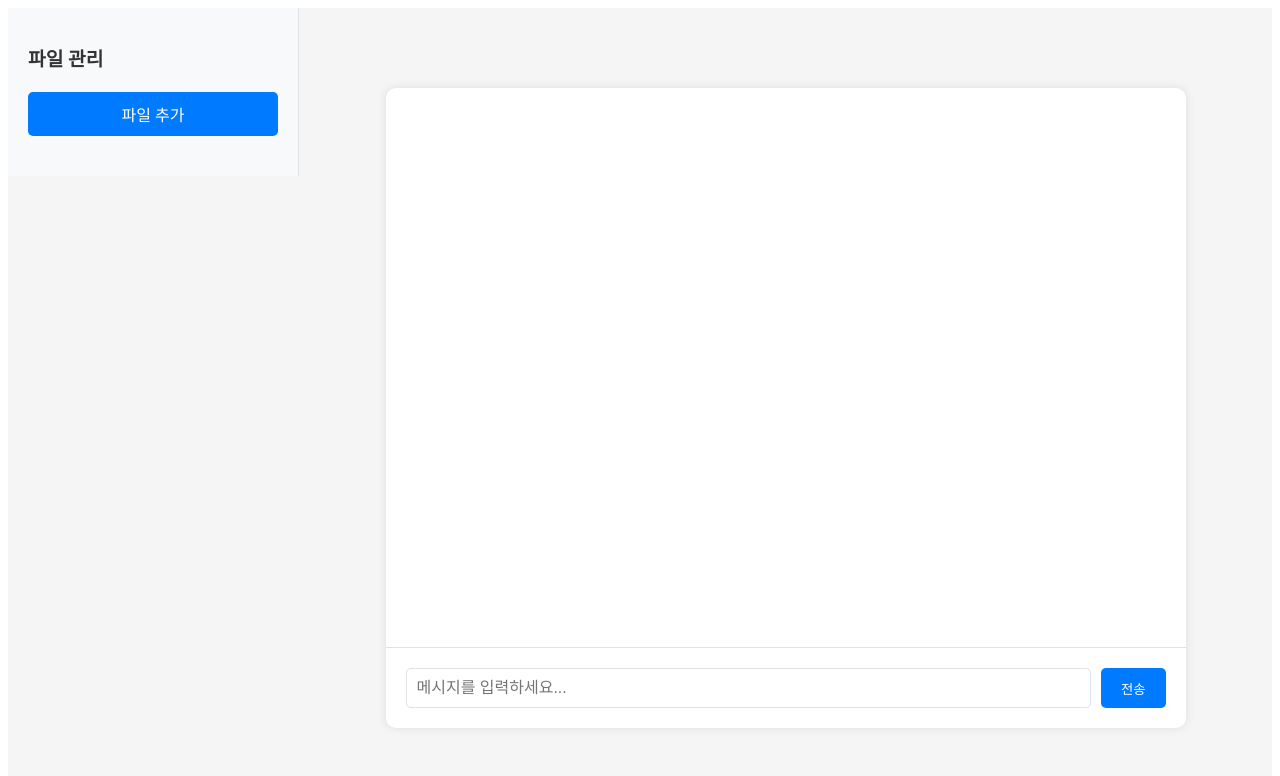
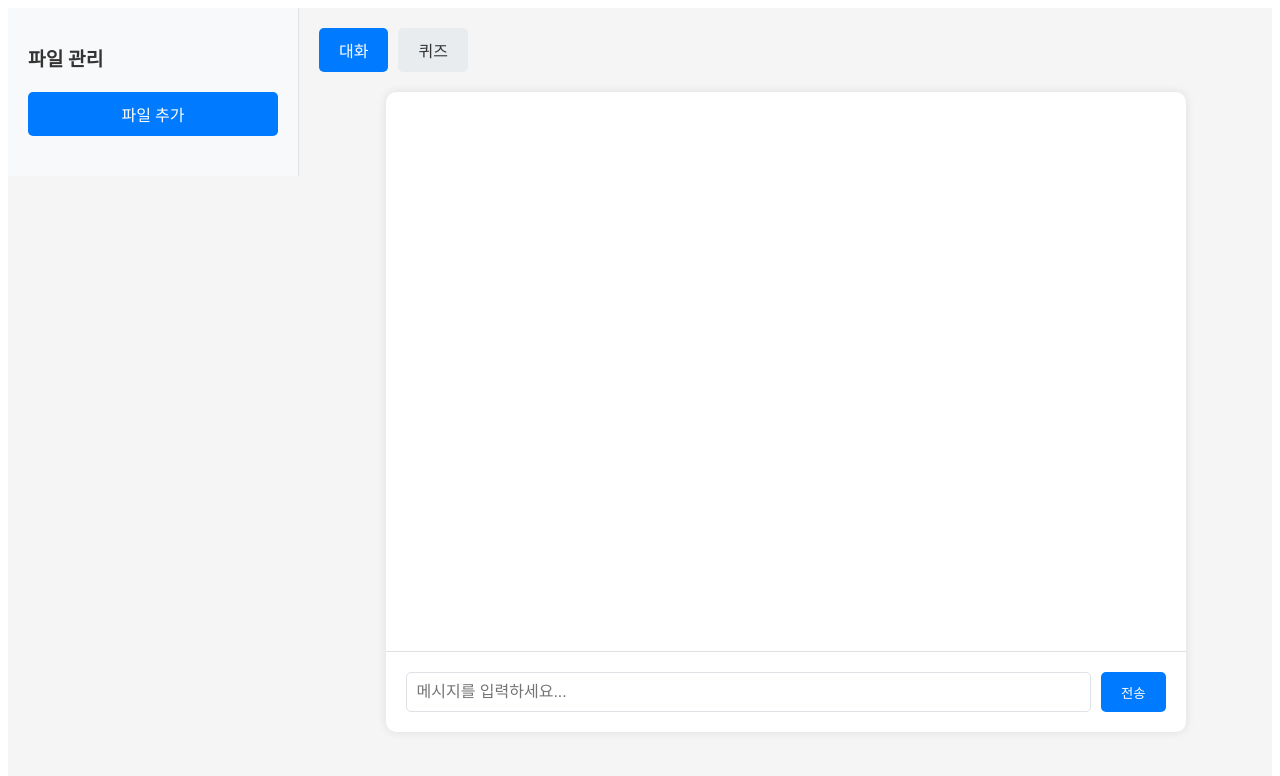
Before and after one commit to lpsfo/WebProject, a React (Create React App) app: page / in a window 1280 px wide. Shown: the top 776 px of the page. Built offline with nearby package versions, Linux system fonts and the light colour scheme.

Commit message:
퀴즈 탭 추가함, 아직 문제 생성은 불완전함

```diff
--- a/src/App.js
+++ b/src/App.js
@@ -12,13 +12,43 @@ const AppContainer = styled.div`
 const MainContent = styled.div`
   flex: 1;
   display: flex;
+  flex-direction: column;
+  padding: 20px;
+`;
+
+const TabContainer = styled.div`
+  display: flex;
+  gap: 10px;
+  margin-bottom: 20px;
+`;
+
+const Tab = styled.button`
+  padding: 10px 20px;
+  background-color: ${props => props.active ? '#007bff' : '#e9ecef'};
+  color: ${props => props.active ? 'white' : '#333'};
+  border: none;
+  border-radius: 5px;
+  cursor: pointer;
+  font-size: 16px;
+  transition: all 0.3s ease;
+
+  &:hover {
+    background-color: ${props => props.active ? '#0056b3' : '#dee2e6'};
+  }
+`;
+
+const ContentContainer = styled.div`
+  flex: 1;
+  display: flex;
   justify-content: center;
-  align-items: center;
-  padding: 20px;
+  align-items: flex-start;
 `;
 
 function App() {
   const [files, setFiles] = useState([]);
+  const [activeTab, setActiveTab] = useState('chat');
+  const [chatMessages, setChatMessages] = useState([]);
+  const [quizMessages, setQuizMessages] = useState([]);
 
   const handleFilesUpdate = useCallback((updatedFiles) => {
     setFiles(updatedFiles);
@@ -28,7 +58,36 @@ function App() {
     <AppContainer>
       <FileSidebar onFilesUpdate={handleFilesUpdate} />
       <MainContent>
-        <ChatInterface files={files} />
+        <TabContainer>
+          <Tab
+            active={activeTab === 'chat'}
+            onClick={() => setActiveTab('chat')}
+          >
+            대화
+          </Tab>
+          <Tab
+            active={activeTab === 'quiz'}
+            onClick={() => setActiveTab('quiz')}
+          >
+            퀴즈
+          </Tab>
+        </TabContainer>
+        <ContentContainer>
+          {activeTab === 'chat' ? (
+            <ChatInterface
+              files={files}
+              messages={chatMessages}
+              setMessages={setChatMessages}
+            />
+          ) : (
+            <ChatInterface
+              files={files}
+              messages={quizMessages}
+              setMessages={setQuizMessages}
+              isQuizMode={true}
+            />
+          )}
+        </ContentContainer>
       </MainContent>
     </AppContainer>
   );
--- a/src/components/ChatInterface.js
+++ b/src/components/ChatInterface.js
@@ -1,6 +1,7 @@
 import React, { useState } from 'react';
 import styled from 'styled-components';
 import axios from 'axios';
+import QuizMessage from './QuizMessage';
 
 const ChatContainer = styled.div`
   width: 90%;
@@ -62,8 +63,7 @@
   }
 `;
 
-  function ChatInterface({ files }) {
-    const [messages, setMessages] = useState([]);
+function ChatInterface({ files, messages, setMessages, isQuizMode = false }) {
   const [input, setInput] = useState('');
   const [isLoading, setIsLoading] = useState(false);
 
@@ -89,6 +89,18 @@
     try {
       const fileContext = createContextFromFiles();
       const systemMessage = fileContext ?
+        isQuizMode ?
+          `당신은 전문적인 퀴즈 생성 AI입니다. 사용자가 업로드한 파일의 내용을 바탕으로 퀴즈를 생성해주세요.
+
+파일 내용:
+${fileContext}
+
+지침:
+- 파일 내용을 바탕으로 적절한 난이도의 퀴즈를 생성하세요.
+- 객관식, 주관식 등 다양한 형태의 퀴즈를 생성할 수 있습니다.
+- 퀴즈는 한글로 작성해주세요.
+- 답변은 별도로 제공해주세요.`
+          :
           `당신은 전문적인 AI 조수입니다. 사용자가 업로드한 파일은 다음과 같은 컨텍스트를 제공합니다. 이 파일의 내용을 정확하게 참고하여 질문에 답변하고, 필요 시 해당 문맥을 인용하거나 요약하여 설명하세요.
 
 파일 내용:
@@ -101,6 +113,9 @@
 - 답변이 길어지거나, 너무 많은 내용을 포함하거나, 번호로 순서가 있는 경우 적절하게 줄바꿈을 해주세요.
 - 사용자의 의도를 먼저 파악하고, 그것에 맞는 도움을 제공하세요.
 - 답변은 한글로 작성해주세요.`
+        :
+        isQuizMode ?
+          `당신은 전문적인 퀴즈 생성 AI입니다. 사용자의 요청에 따라 다양한 퀴즈를 생성해주세요.`
           :
           `당신은 전문적인 AI 조수입니다. 지금은 파일이 제공되지 않았으므로 일반적인 대화에 친절하고 명확하게 응답해주세요. 사용자의 질문에 적절히 예시를 들고, 추가적인 질문이 필요한 경우에는 유도 질문을 해주세요.`;
 
@@ -145,7 +160,11 @@
       <MessagesContainer>
         {messages.map((message, index) => (
           <Message key={index} isUser={message.isUser}>
-              {message.text}
+            {isQuizMode && !message.isUser && message.text.includes('문제:') ? (
+              <QuizMessage text={message.text} />
+            ) : (
+              message.text
+            )}
           </Message>
         ))}
         {isLoading && <Message isUser={false}>응답을 생성하는 중...</Message>}
@@ -155,7 +174,7 @@
           value={input}
           onChange={(e) => setInput(e.target.value)}
           onKeyPress={handleKeyPress}
-            placeholder="메시지를 입력하세요..."
+          placeholder={isQuizMode ? "퀴즈 생성을 요청하세요..." : "메시지를 입력하세요..."}
           disabled={isLoading}
         />
         <SendButton onClick={sendMessage} disabled={isLoading}>
--- a/src/components/FileSidebar.js
+++ b/src/components/FileSidebar.js
@@ -73,12 +73,6 @@ const DeleteButton = styled.button`
 function FileSidebar({ onFilesUpdate }) {
   const [files, setFiles] = useState([]);
 
-  // useEffect(() => {
-  //   // 로컬 스토리지에서 파일 목록 불러오기
-  //   const savedFiles = JSON.parse(localStorage.getItem('files') || '[]');
-  //   setFiles(savedFiles);
-  //   onFilesUpdate(savedFiles);
-  // }, [onFilesUpdate]);
   useEffect(() => {
     const savedFiles = JSON.parse(localStorage.getItem('files') || '[]');
     setFiles(savedFiles);
--- /dev/null
+++ b/src/components/QuizMessage.js
@@ -0,0 +1,79 @@
+import React, { useState } from 'react';
+import styled from 'styled-components';
+
+const QuizBox = styled.div`
+  background: #f8f9fa;
+  padding: 15px;
+  border-radius: 10px;
+  margin-bottom: 10px;
+`;
+
+const Question = styled.p`
+  font-weight: bold;
+`;
+
+const Option = styled.label`
+  display: block;
+  margin: 5px 0;
+  cursor: pointer;
+`;
+
+const Button = styled.button`
+  margin-top: 10px;
+  background-color: #007bff;
+  color: white;
+  border: none;
+  padding: 8px 15px;
+  border-radius: 5px;
+  cursor: pointer;
+`;
+
+function QuizMessage({ text }) {
+  const [selected, setSelected] = useState(null);
+  const [showResult, setShowResult] = useState(false);
+
+  const parseQuiz = (text) => {
+    const questionMatch = text.match(/문제:\s*(.*)/);
+    const optionsMatch = text.match(/보기:\s*([\s\S]*?)정답:/);
+    const answerMatch = text.match(/정답:\s*(\d)/);
+
+    const question = questionMatch?.[1] ?? '문제 없음';
+    const options = optionsMatch?.[1]?.trim().split('\n').map(line => line.trim()) ?? [];
+    const correctIndex = parseInt(answerMatch?.[1], 10) - 1;
+
+    return { question, options, correctIndex };
+  };
+
+  const { question, options, correctIndex } = parseQuiz(text);
+
+  return (
+    <QuizBox>
+      <Question>{question}</Question>
+      {options.map((option, index) => (
+        <Option key={index}>
+          <input
+            type="radio"
+            name="quiz"
+            value={index}
+            checked={selected === index}
+            onChange={() => setSelected(index)}
+            disabled={showResult}
+          />
+          {' '}
+          {option}
+        </Option>
+      ))}
+      {!showResult ? (
+        <Button onClick={() => setShowResult(true)} disabled={selected === null}>
+          정답 확인
+        </Button>
+      ) : (
+        <p>
+          {selected === correctIndex ? '✅ 정답입니다!' : `❌ 오답입니다. 정답은 ${correctIndex + 1}번입니다.`}
+        </p>
+      )}
+    </QuizBox>
+  );
+}
+
+export default QuizMessage;
```
Lines whose indentation alone changed are shown as unchanged.
